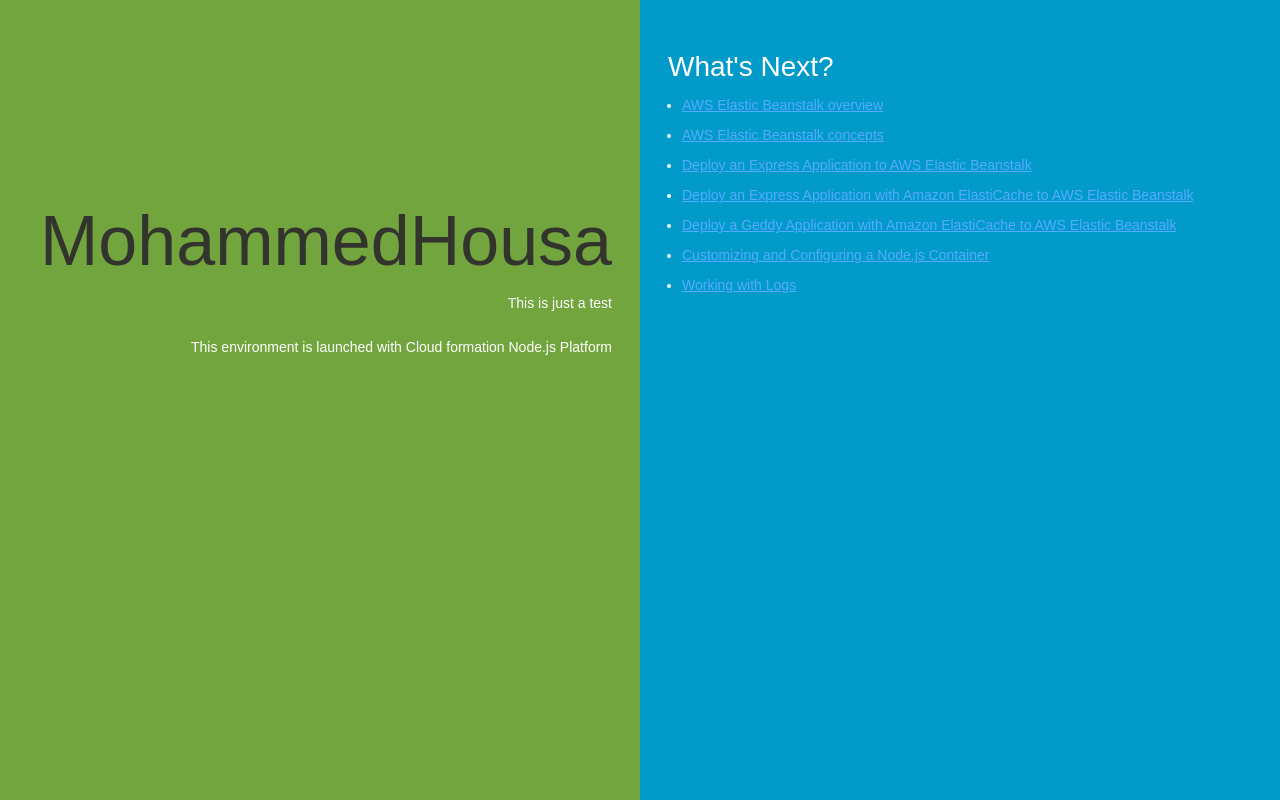
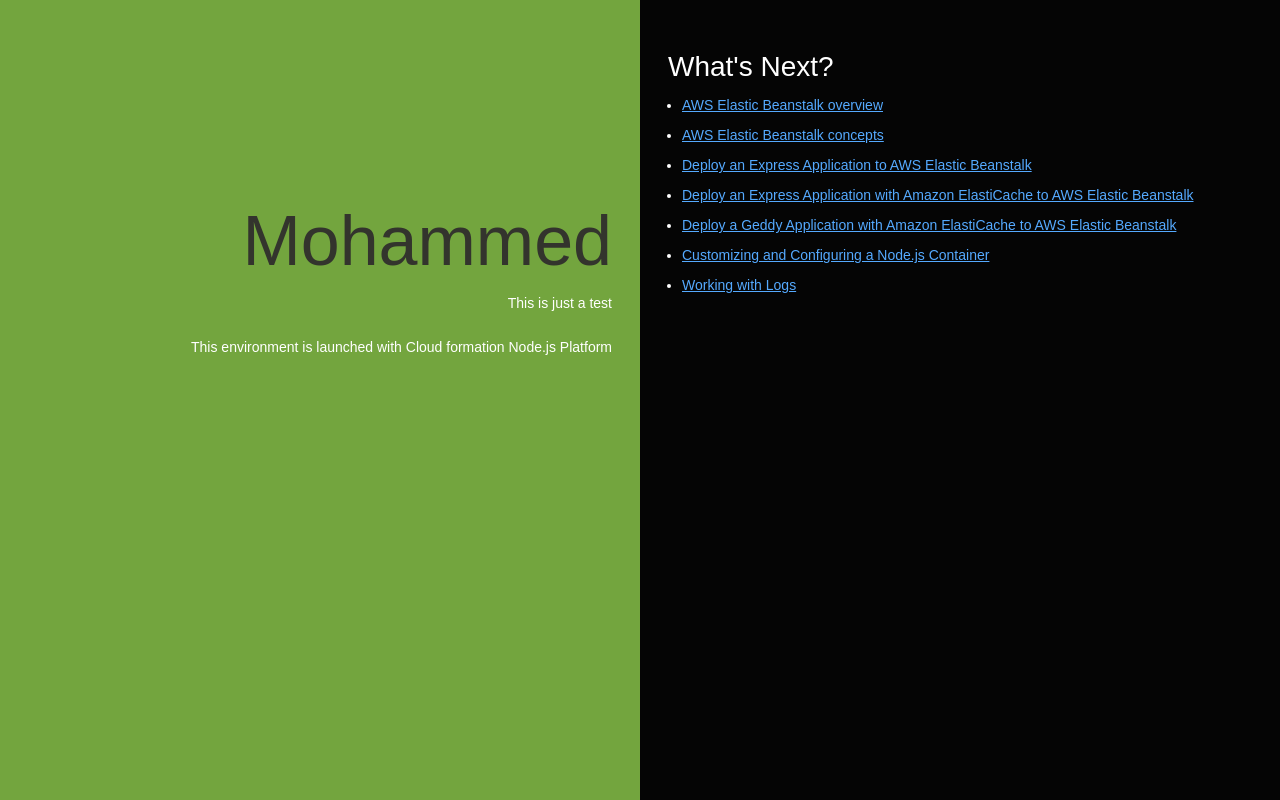
Before and after one commit to MohammedHousa/Node-js-test, a website: page index.html in a window 1280 px wide. Drawn offline with Linux system fonts and the light colour scheme.

Commit message:
Update index.html

```diff
--- a/index.html
+++ b/index.html
@@ -49,7 +49,7 @@
         bottom: 0px;
         left: 50%;
 
-        background-color: #029bc9;
+        background-color: #050505;
       }
 
       h1 {
@@ -74,7 +74,7 @@
   </head>
   <body>
     <div class="textColumn">
-      <h1>MohammedHousa</h1>
+      <h1>Mohammed</h1>
       <p>This is just a test</p>
       <p>This environment is launched with Cloud formation Node.js Platform</p>
     </div>
```
